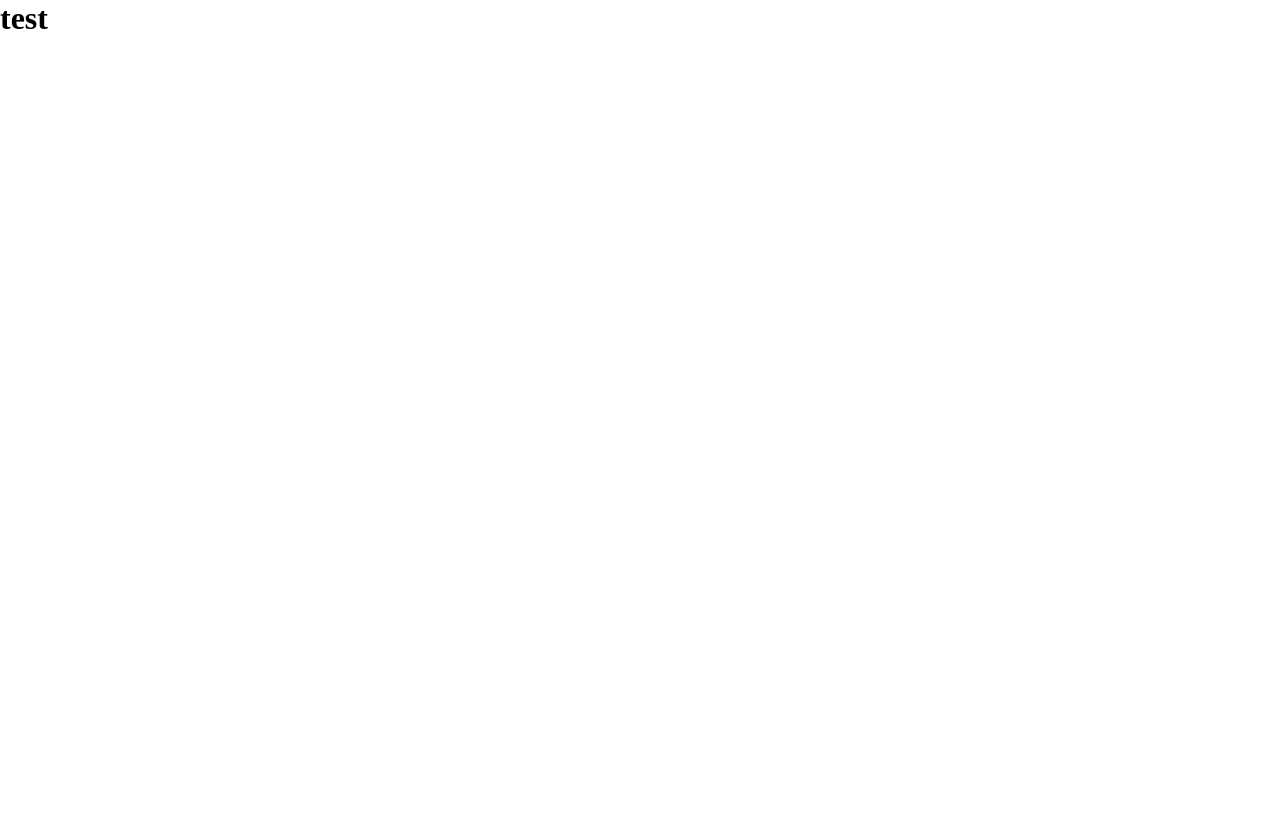
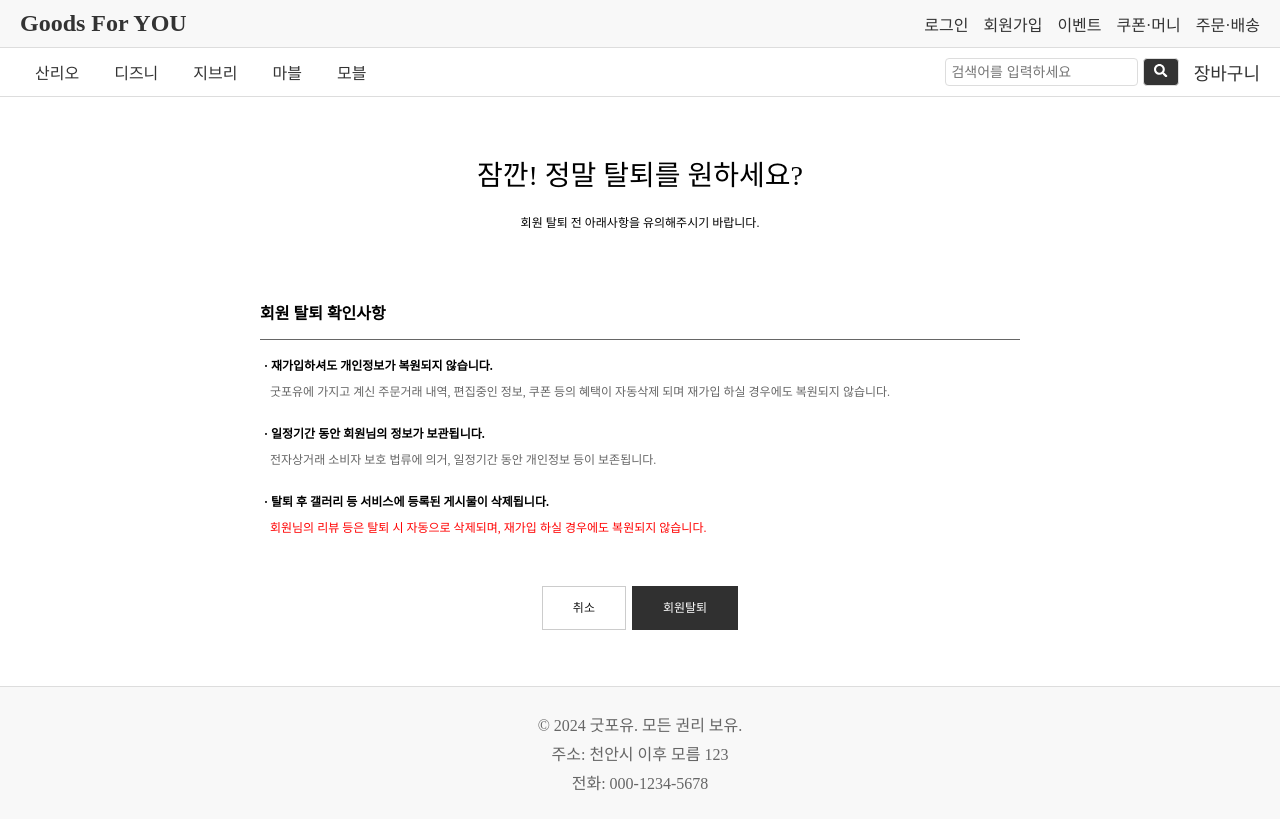
Before and after one commit to Chaerini/Moble_Goods, a React (Create React App) app in the folder client/: page /withdraw in a window 1280 px wide. Built offline with nearby package versions, Linux system fonts and the light colour scheme.

Commit message:
withdraw 수정

```diff
--- a/client/src/pages/withdraw/Withdraw.jsx
+++ b/client/src/pages/withdraw/Withdraw.jsx
@@ -1,10 +1,42 @@
 import './withdraw.css';
+import Navbar from '../../component/navbar/navbar';
+import Header from '../../component/header/header';
+import Footer from '../../component/footer/footer';
 
 const Withdraw = () => {
     return (
-        <div className="withdraw">
-            <h1>test</h1>
-        </div>
+        <>
+            <Header />
+            <Navbar />
+            <div className="withdraw">
+                <div className='withdraw-container'>
+                    <div className='withdraw-title'>
+                        <h1 className='withdraw-title-top'>잠깐! 정말 탈퇴를 원하세요?</h1>
+                        <p className='withdraw-title-bottom'>회원 탈퇴 전 아래사항을 유의해주시기 바랍니다.</p>
+                    </div>
+                    <div className='withdraw-middle'>
+                        <h2 className='withdraw-m-title'>회원 탈퇴 확인사항</h2>
+                        <div className='withdraw-m-contents'>
+                            <span className='withdraw-m-contents-top'>· 재가입하셔도 개인정보가 복원되지 않습니다.</span>
+                            <span className='withdraw-m-contents-bottom'>굿포유에 가지고 계신 주문거래 내역, 편집중인 정보, 쿠폰 등의 혜택이 자동삭제 되며 재가입 하실 경우에도 복원되지 않습니다.</span>
+                        </div>
+                        <div className='withdraw-m-contents'>
+                            <span className='withdraw-m-contents-top'>· 일정기간 동안 회원님의 정보가 보관됩니다.</span>
+                            <span className='withdraw-m-contents-bottom'>전자상거래 소비자 보호 법류에 의거, 일정기간 동안 개인정보 등이 보존됩니다.</span>
+                        </div>
+                        <div className='withdraw-m-contents'>
+                            <span className='withdraw-m-contents-top'>· 탈퇴 후 갤러리 등 서비스에 등록된 게시물이 삭제됩니다.</span>
+                            <span className='withdraw-m-contents-bottom-em'>회원님의 리뷰 등은 탈퇴 시 자동으로 삭제되며, 재가입 하실 경우에도 복원되지 않습니다.</span>
+                        </div>
+                    </div>
+                    <div className='withdraw-bottom'>
+                        <button className='withdraw-cancel'>취소</button>
+                        <button className='withdraw-withdraw'>회원탈퇴</button>
+                    </div>
+                </div>
+            </div>
+            <Footer />
+        </>
     );
 };
 
--- a/client/src/pages/withdraw/withdraw.css
+++ b/client/src/pages/withdraw/withdraw.css
@@ -0,0 +1,94 @@
+.withdraw {
+    display: flex;
+    justify-content: center;
+    align-items: center;
+}
+
+.withdraw-container {
+    width: 760px;
+    display: flex;
+    justify-content: center;
+    align-items: center;
+    flex-direction: column;
+}
+
+.withdraw-title {
+    width: 100%;
+    padding: 56px 0px;
+}
+
+.withdraw-title-top {
+    font-size: 28px;
+    font-weight: 400;
+    text-align: center;
+}
+
+.withdraw-title-bottom {
+    font-size: 12px;
+    line-height: 20px;
+    padding: 20px 0px 0px;
+    text-align: center;
+}
+
+.withdraw-middle {
+    width: 100%;
+}
+
+.withdraw-m-title {
+    width: 100%;
+    font-size: 16px;
+    line-height: 50px;
+    border-bottom: 1px solid #666;
+    margin: 0px 0px 12px;
+}
+
+.withdraw-m-contents {
+    padding: 0 0 20px;
+    display: flex;
+    flex-direction: column;
+}
+
+.withdraw-m-contents-top {
+    height: 30px;
+    font-size: 12px;
+    font-weight: 600;
+    padding: 4px;
+    color: black;
+}
+
+.withdraw-m-contents-bottom {
+    padding: 0px 10px 0px;
+    font-size: 12px;
+    color: #666;
+}
+
+.withdraw-m-contents-bottom-em {
+    padding: 0px 10px 0px;
+    font-size: 12px;
+    color: red;
+}
+
+.withdraw-bottom {
+    padding: 30px 0px 56px;
+}
+
+.withdraw-cancel {
+    margin-right: 6px;
+    padding: 0px 30px;
+    line-height: 42px;
+    font-size: 12px;
+    color: #191919;
+    text-align: center;
+    background-color: #fff;
+    border: 1px solid #ccc;
+}
+
+.withdraw-withdraw {
+    padding: 0 30px;
+    line-height: 42px;
+    font-size: 12px;
+    color: #fff;
+    text-align: center;
+    background-color: #303030;
+    border: 1px solid #303030;
+}
```
